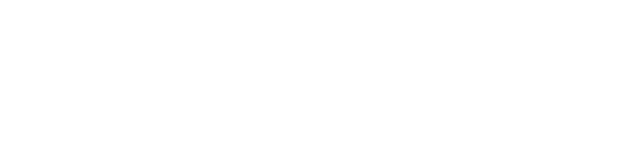
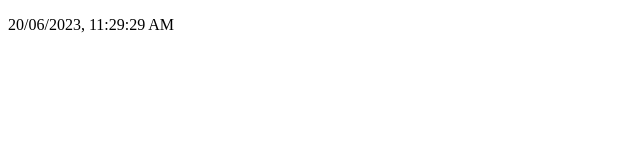
Before and after one commit to acciojob/clock-Suraj-Annadate, a website: page main.html in a window 1280 px wide. Shown: the whole page, without its empty margins (0-640 px from the left). Drawn offline with Linux system fonts and the light colour scheme.

Commit message:
created a submission

```diff
--- a/main.html
+++ b/main.html
@@ -1,16 +1,25 @@
-<!DOCTYPE html>
+<!-- <!DOCTYPE html>
+<html>
+<head>
+  <title>Date Timer</title>
+</head>
+<body>
+  <p id="timer"></p>
 
+  <script src="script.js"></script>
+</body>
+</html>
+ -->
+ <!DOCTYPE html>
 <html>
+<head>
+  <title>Date Timer</title>
 
-<head>
-	<link rel="stylesheet" href="styles.css">
+
 </head>
+<body>
+  <p id="timer"></p>
 
-<body>
-	<!-- the entire body must be written by student -->
-    <script type="text/javascript" src="./script.js">
-</script>
-
+  <script src="script.js"></script>
 </body>
-
 </html>
--- a/script.js
+++ b/script.js
@@ -1 +1,23 @@
-//your JS code here. If required.
+function updateTimer() {
+      var timerElement = document.getElementById("timer");
+      var now = new Date();
+
+      // Format the date
+      var date = now.getDate().toString().padStart(2, '0');
+      var month = (now.getMonth() + 1).toString().padStart(2, '0');
+      var year = now.getFullYear();
+      var formattedDate = `${date}/${month}/${year}`;
+
+      // Format the time
+      var hours = now.getHours() % 12;
+      var minutes = now.getMinutes().toString().padStart(2, '0');
+      var seconds = now.getSeconds().toString().padStart(2, '0');
+      var amPm = now.getHours() < 12 ? 'AM' : 'PM';
+      var formattedTime = `${hours}:${minutes}:${seconds} ${amPm}`;
+
+      // Update the timer element
+      timerElement.textContent = `${formattedDate}, ${formattedTime}`;
+    }
+
+    // Update the timer every second
+    setInterval(updateTimer, 1000);
```
